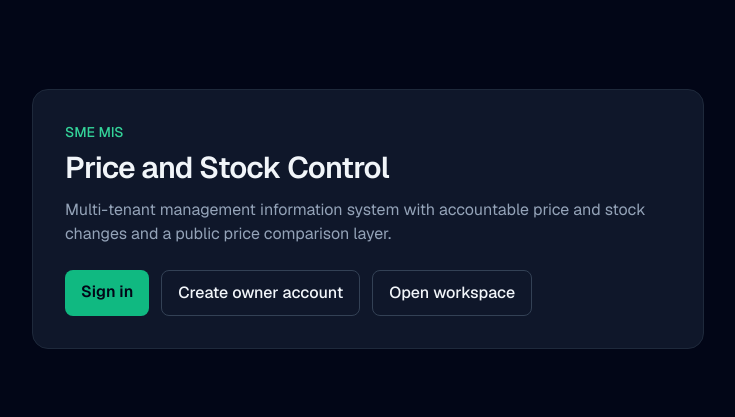
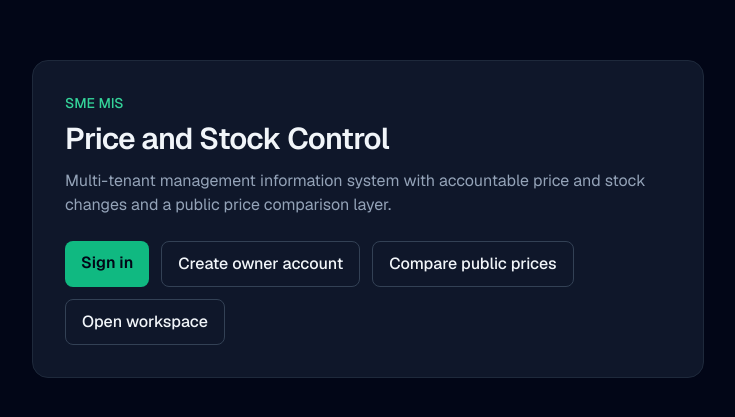
Before and after one commit to fanmade2999-bit/sme-mis, a Next.js app: page / in a window 1280 px wide. Shown: the part 181-598 px from the top of the page, without its empty margins (272-1007 px from the left). Built offline with nearby package versions, Linux system fonts and the light colour scheme.

Commit message:
feat: add public price comparison entry point

```diff
--- a/app/page.tsx
+++ b/app/page.tsx
@@ -17,6 +17,9 @@ export default function Home() {
           <a href="/auth/register" className="rounded-lg border border-slate-700 px-4 py-2.5 font-medium hover:bg-slate-800">
             Create owner account
           </a>
+          <a href="/prices" className="rounded-lg border border-slate-700 px-4 py-2.5 font-medium hover:bg-slate-800">
+            Compare public prices
+          </a>
           <a href="/dashboard" className="rounded-lg border border-slate-700 px-4 py-2.5 font-medium hover:bg-slate-800">
             Open workspace
           </a>
```
